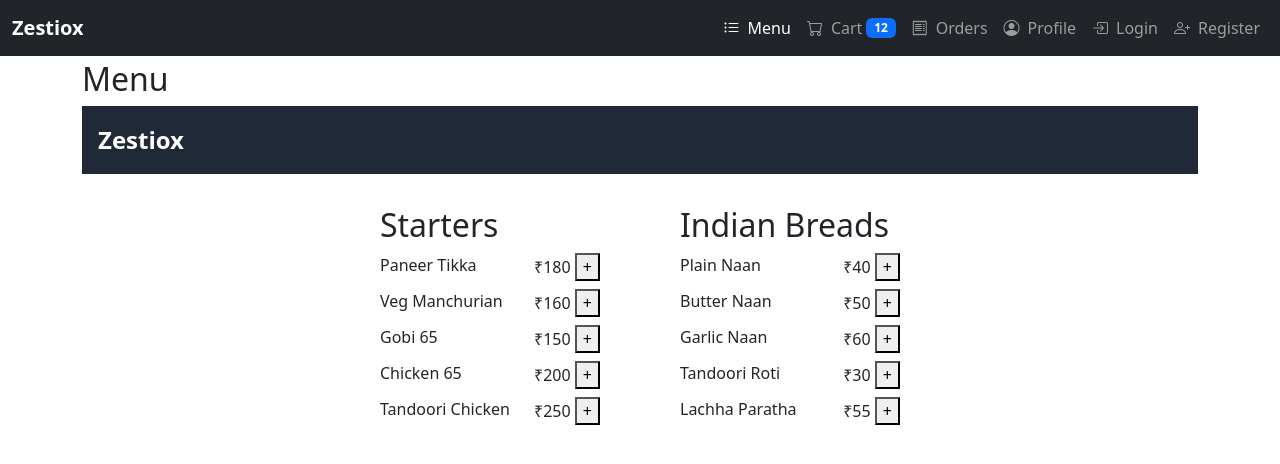
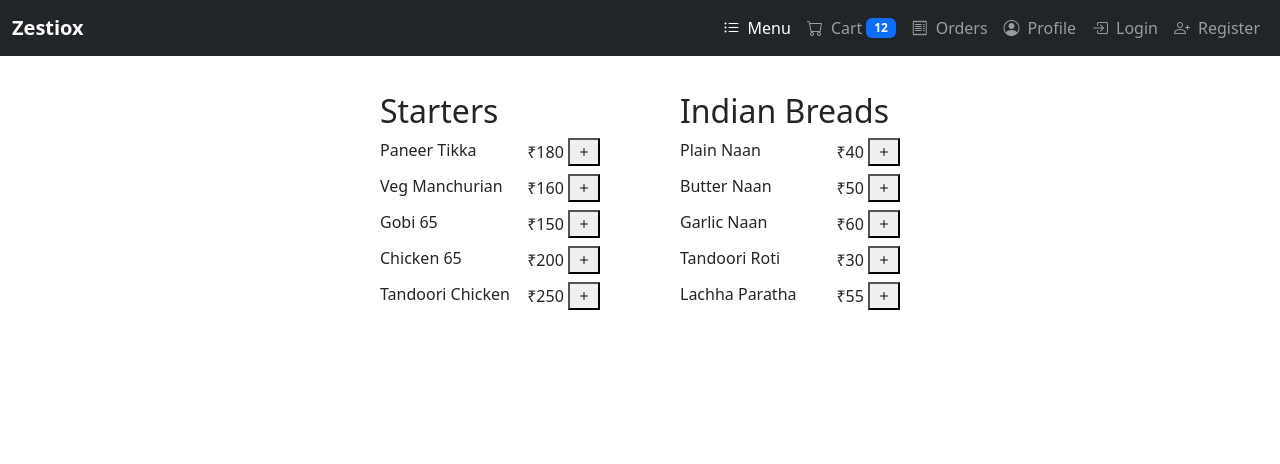
Before and after one commit to jjchandru/zestiox-ng, an Angular app: page /menu in a window 1280 px wide. Shown: the top 464 px of the page. Built offline with nearby package versions, Linux system fonts and the light colour scheme.

Commit message:
Update menu component HTML

```diff
--- a/src/app/menu/menu.component.html
+++ b/src/app/menu/menu.component.html
@@ -1,9 +1,3 @@
-<h2>Menu</h2>
-<!-- Top Navigation (Desktop Only) -->
-<nav class="top-nav">
-  <div class="logo">Zestiox</div>
-</nav>
-
 <!-- Menu Section -->
 <div class="menu-container">
   <!-- Starters -->
@@ -13,7 +7,7 @@
       <span>{{ item.name }}</span>
       <span>
         ₹{{ item.price }}
-        <button aria-label="Add to cart">+</button>
+        <button aria-label="Add to cart"><i class="bi bi-plus"></i></button>
       </span>
     </div>
   </div>
@@ -25,7 +19,7 @@
       <span>{{ item.name }}</span>
       <span>
         ₹{{ item.price }}
-        <button aria-label="Add to cart">+</button>
+        <button aria-label="Add to cart"><i class="bi bi-plus"></i></button>
       </span>
     </div>
   </div>
```
